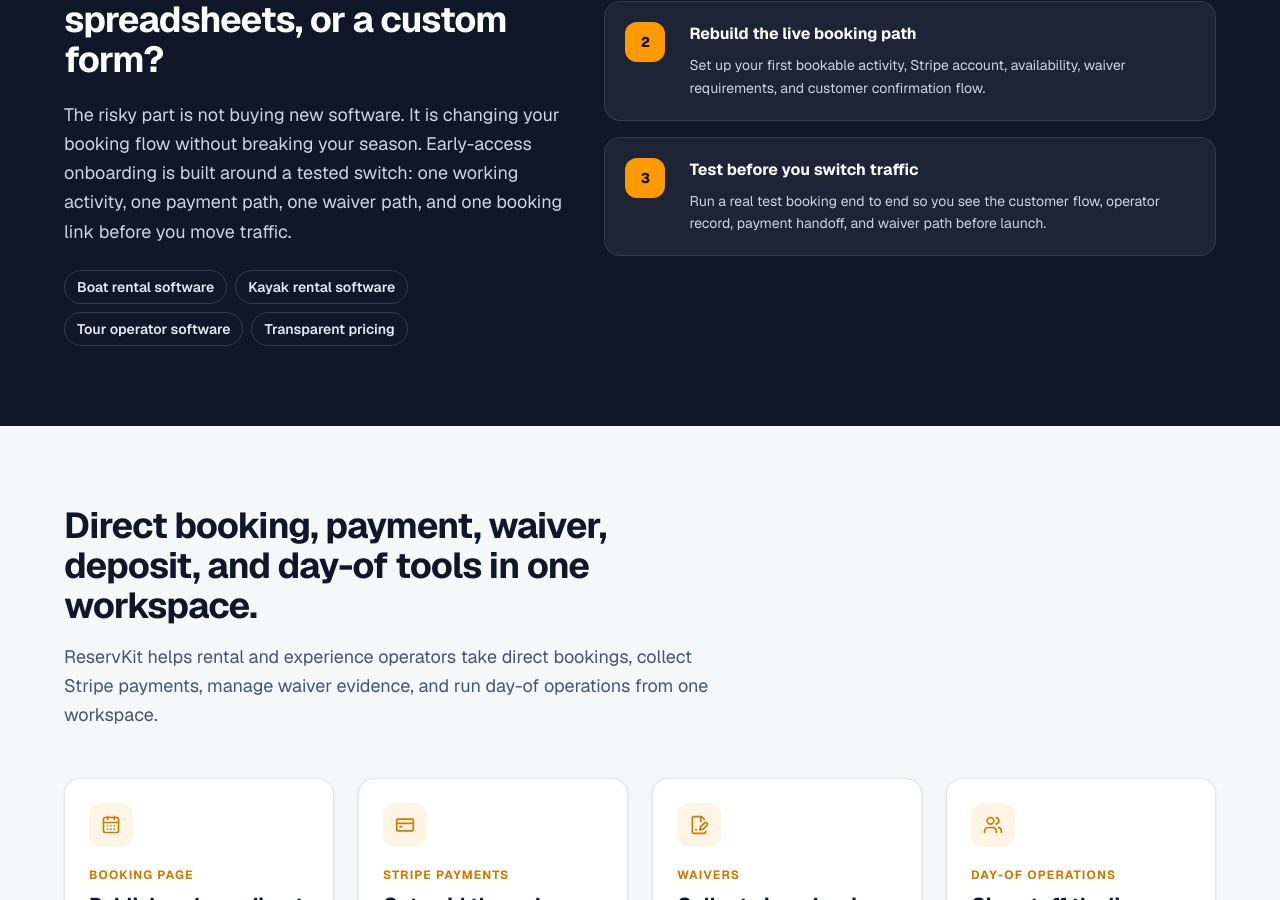
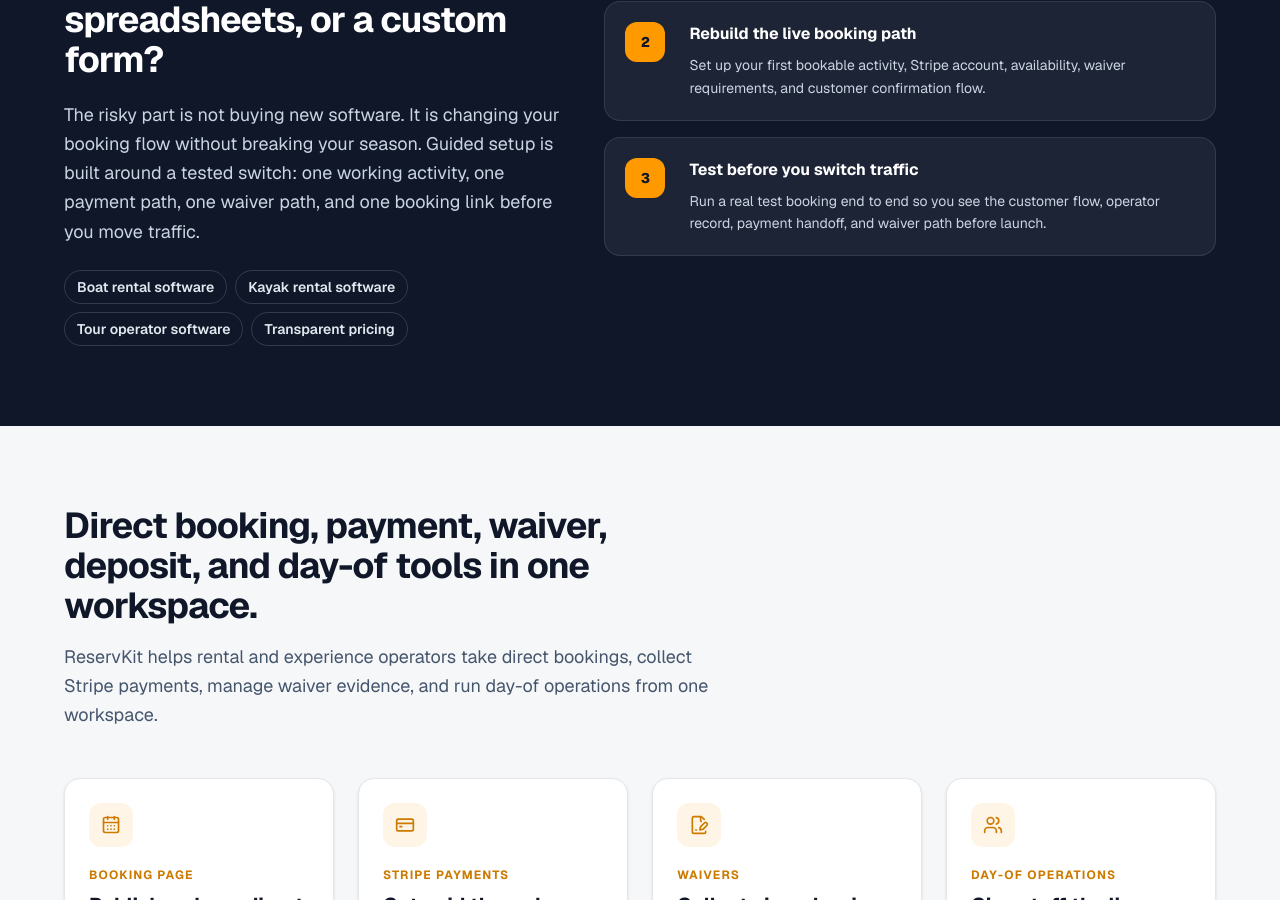
Before and after one commit to Cortana-Ops/reservkit-landing, a Next.js app: page / in a window 1280 px wide. Shown: the part 2529-3429 px from the top of the page. Built offline with nearby package versions, Linux system fonts and the light colour scheme.

Commit message:
Clarify guided setup marketing copy

```diff
--- a/app/page.tsx
+++ b/app/page.tsx
@@ -353,7 +353,7 @@ export default function Home() {
                 Coming from FareHarbor, Peek, Checkfront, Rezdy, spreadsheets, or a custom form?
               </h2>
               <p className="mt-5 text-lg leading-relaxed text-slate-300">
-                The risky part is not buying new software. It is changing your booking flow without breaking your season. Early-access onboarding is built around a tested switch: one working activity, one payment path, one waiver path, and one booking link before you move traffic.
+                The risky part is not buying new software. It is changing your booking flow without breaking your season. Guided setup is built around a tested switch: one working activity, one payment path, one waiver path, and one booking link before you move traffic.
               </p>
               <div className="mt-6 flex flex-wrap gap-2">
                 {industryLinks.map((link) => (
--- a/scripts/check-content.mjs
+++ b/scripts/check-content.mjs
@@ -9,6 +9,7 @@ const forbidden = [
   "14-day free trial",
   "Start Free Trial",
   "Start free trial",
+  "Early-access onboarding",
   "Pre-launch early access",
   "pre-launch early access",
   "before public launch",
```
